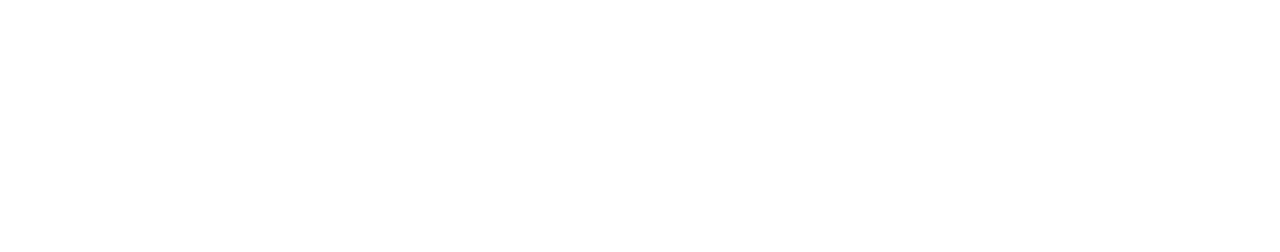
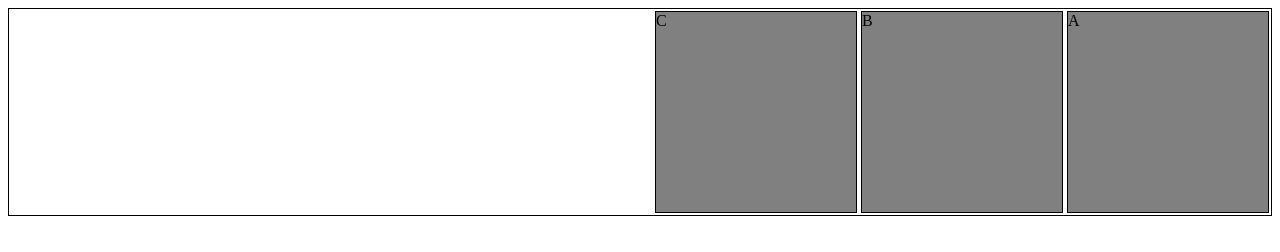
Before and after one commit to YashRuikar/CSS, a plain HTML site: page Lecture 19 Float, clear & overflow/two.html in a window 1280 px wide. Drawn offline with Linux system fonts and the light colour scheme.

Commit message:
Overflow added

```diff
--- a/Lecture 19 Float, clear & overflow/two.html
+++ b/Lecture 19 Float, clear & overflow/two.html
@@ -4,8 +4,38 @@
     <meta charset="UTF-8">
     <meta name="viewport" content="width=device-width, initial-scale=1.0">
     <title>Document</title>
+    <style>
+        .box{
+            border: 1px solid black;
+            overflow: auto;
+        }
+
+        .item{
+            width: 200px;
+            height: 200px;
+            margin: 2px;
+            background-color: grey;
+            border: 1px solid black
+        }
+
+        #div1{
+            float: right;
+        }
+
+        #div2{
+            float: right;
+        }
+
+        #div3{
+            float: right;
+        }
+    </style>
 </head>
 <body>
-
+    <div class="box">
+        <div class="item" id="div1">A</div>
+        <div class="item" id="div2">B</div>
+        <div class="item" id="div3">C</div>
+    </div>
 </body>
 </html>
```
